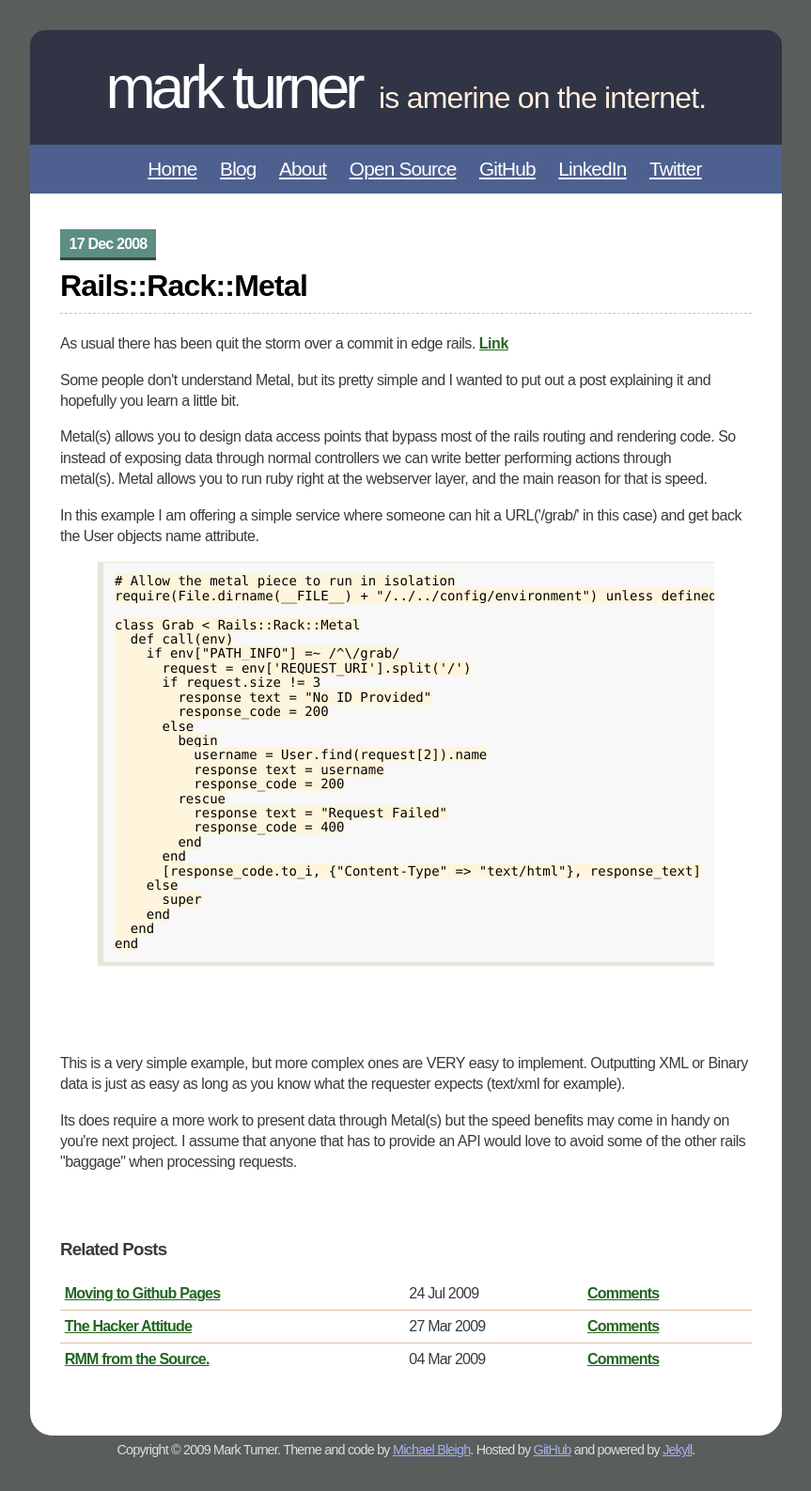
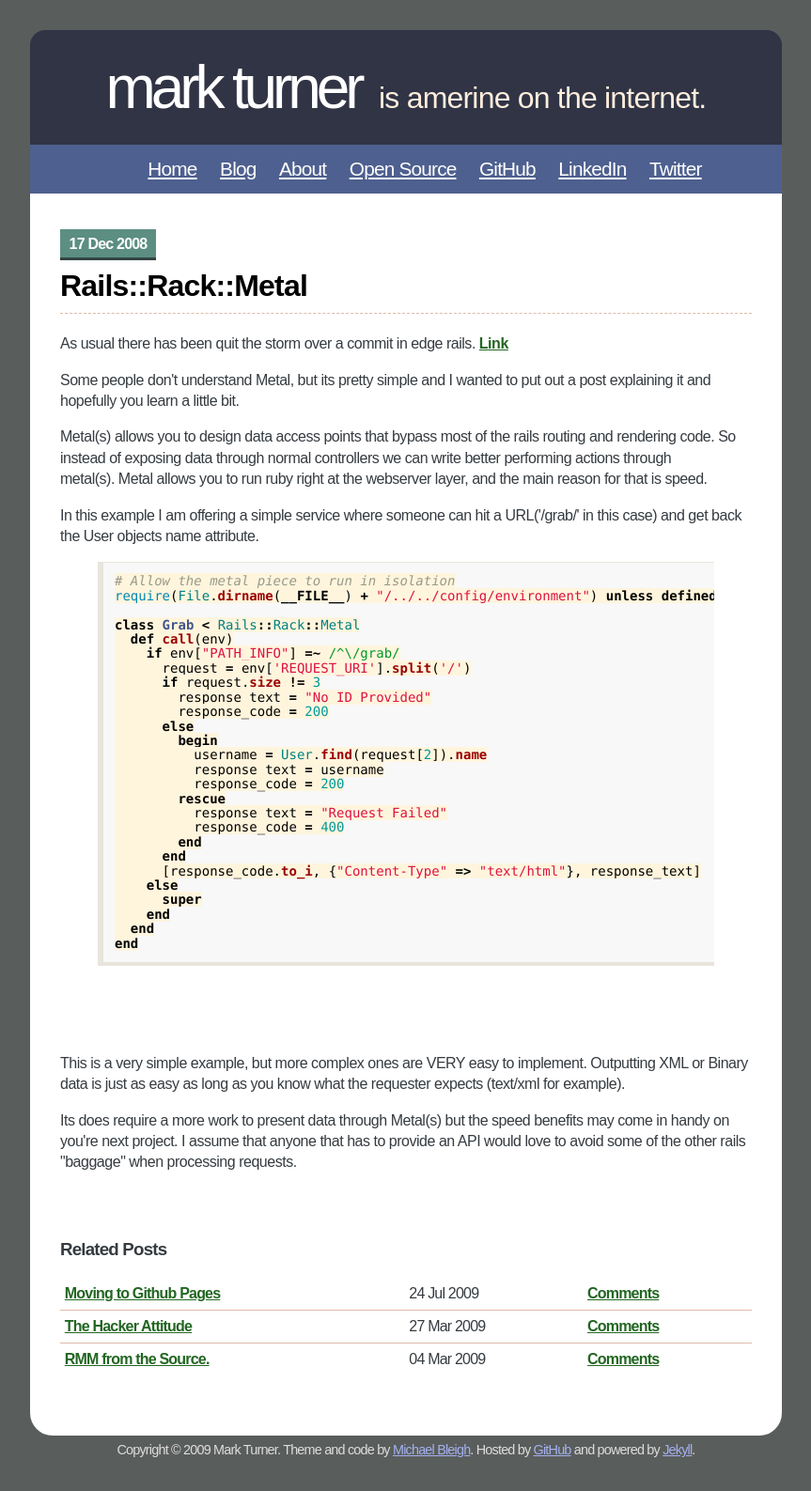
Before and after one commit to amerine/amerine.github.com, a Jekyll site: the page built from _posts/2008-12-17-rails-rack-metal.markdown, in a window 1280 px wide. Shown: the whole page at 94% size, without its empty margins (208-1071 px from the left). Built offline with Jekyll 4.4.1, drawn with Linux system fonts in a browser that asks for light colours.

Commit message:
Added syntax highlighting

```diff
--- a/_layouts/master.html
+++ b/_layouts/master.html
@@ -7,6 +7,7 @@
 		<meta name="verify-v1" content="riVGrnjA4Bvi402jBurzJvLHRlpw2R0w0mOWbhD3Doc=" />
     <title>Mark Turner - Amerine.net - {{ page.title }}</title>
     <link rel="stylesheet" href="/stylesheets/master.css" type="text/css" media="screen" charset="utf-8"/>
+		<link rel="stylesheet" href="/stylesheets/syntax.css" type="text/css"/>
 		<link rel="icon" type="image/gif" href="favicon.gif" />
     <script src="/javascripts/jquery.js" type="text/javascript" charset="utf-8"></script>
     <script src="/javascripts/jquery.github.js" type="text/javascript" charset="utf-8"></script>
--- /dev/null
+++ b/stylesheets/syntax.css
@@ -0,0 +1,60 @@
+.highlight  { background: #ffffff; }
+.highlight .c { color: #999988; font-style: italic } /* Comment */
+.highlight .err { color: #a61717; background-color: #e3d2d2 } /* Error */
+.highlight .k { font-weight: bold } /* Keyword */
+.highlight .o { font-weight: bold } /* Operator */
+.highlight .cm { color: #999988; font-style: italic } /* Comment.Multiline */
+.highlight .cp { color: #999999; font-weight: bold } /* Comment.Preproc */
+.highlight .c1 { color: #999988; font-style: italic } /* Comment.Single */
+.highlight .cs { color: #999999; font-weight: bold; font-style: italic } /* Comment.Special */
+.highlight .gd { color: #000000; background-color: #ffdddd } /* Generic.Deleted */
+.highlight .gd .x { color: #000000; background-color: #ffaaaa } /* Generic.Deleted.Specific */
+.highlight .ge { font-style: italic } /* Generic.Emph */
+.highlight .gr { color: #aa0000 } /* Generic.Error */
+.highlight .gh { color: #999999 } /* Generic.Heading */
+.highlight .gi { color: #000000; background-color: #ddffdd } /* Generic.Inserted */
+.highlight .gi .x { color: #000000; background-color: #aaffaa } /* Generic.Inserted.Specific */
+.highlight .go { color: #888888 } /* Generic.Output */
+.highlight .gp { color: #555555 } /* Generic.Prompt */
+.highlight .gs { font-weight: bold } /* Generic.Strong */
+.highlight .gu { color: #aaaaaa } /* Generic.Subheading */
+.highlight .gt { color: #aa0000 } /* Generic.Traceback */
+.highlight .kc { font-weight: bold } /* Keyword.Constant */
+.highlight .kd { font-weight: bold } /* Keyword.Declaration */
+.highlight .kp { font-weight: bold } /* Keyword.Pseudo */
+.highlight .kr { font-weight: bold } /* Keyword.Reserved */
+.highlight .kt { color: #445588; font-weight: bold } /* Keyword.Type */
+.highlight .m { color: #009999 } /* Literal.Number */
+.highlight .s { color: #d14 } /* Literal.String */
+.highlight .na { color: #008080 } /* Name.Attribute */
+.highlight .nb { color: #0086B3 } /* Name.Builtin */
+.highlight .nc { color: #445588; font-weight: bold } /* Name.Class */
+.highlight .no { color: #008080 } /* Name.Constant */
+.highlight .ni { color: #800080 } /* Name.Entity */
+.highlight .ne { color: #990000; font-weight: bold } /* Name.Exception */
+.highlight .nf { color: #990000; font-weight: bold } /* Name.Function */
+.highlight .nn { color: #555555 } /* Name.Namespace */
+.highlight .nt { color: #000080 } /* Name.Tag */
+.highlight .nv { color: #008080 } /* Name.Variable */
+.highlight .ow { font-weight: bold } /* Operator.Word */
+.highlight .w { color: #bbbbbb } /* Text.Whitespace */
+.highlight .mf { color: #009999 } /* Literal.Number.Float */
+.highlight .mh { color: #009999 } /* Literal.Number.Hex */
+.highlight .mi { color: #009999 } /* Literal.Number.Integer */
+.highlight .mo { color: #009999 } /* Literal.Number.Oct */
+.highlight .sb { color: #d14 } /* Literal.String.Backtick */
+.highlight .sc { color: #d14 } /* Literal.String.Char */
+.highlight .sd { color: #d14 } /* Literal.String.Doc */
+.highlight .s2 { color: #d14 } /* Literal.String.Double */
+.highlight .se { color: #d14 } /* Literal.String.Escape */
+.highlight .sh { color: #d14 } /* Literal.String.Heredoc */
+.highlight .si { color: #d14 } /* Literal.String.Interpol */
+.highlight .sx { color: #d14 } /* Literal.String.Other */
+.highlight .sr { color: #009926 } /* Literal.String.Regex */
+.highlight .s1 { color: #d14 } /* Literal.String.Single */
+.highlight .ss { color: #990073 } /* Literal.String.Symbol */
+.highlight .bp { color: #999999 } /* Name.Builtin.Pseudo */
+.highlight .vc { color: #008080 } /* Name.Variable.Class */
+.highlight .vg { color: #008080 } /* Name.Variable.Global */
+.highlight .vi { color: #008080 } /* Name.Variable.Instance */
+.highlight .il { color: #009999 } /* Literal.Number.Integer.Long */
```
